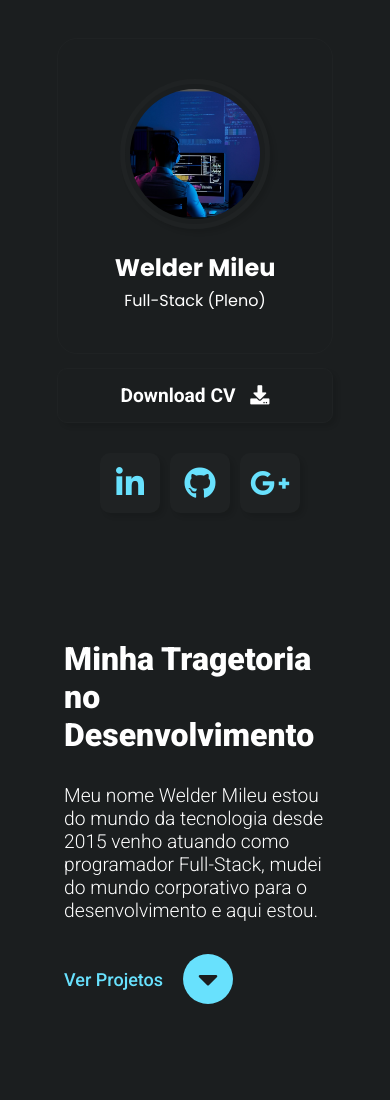
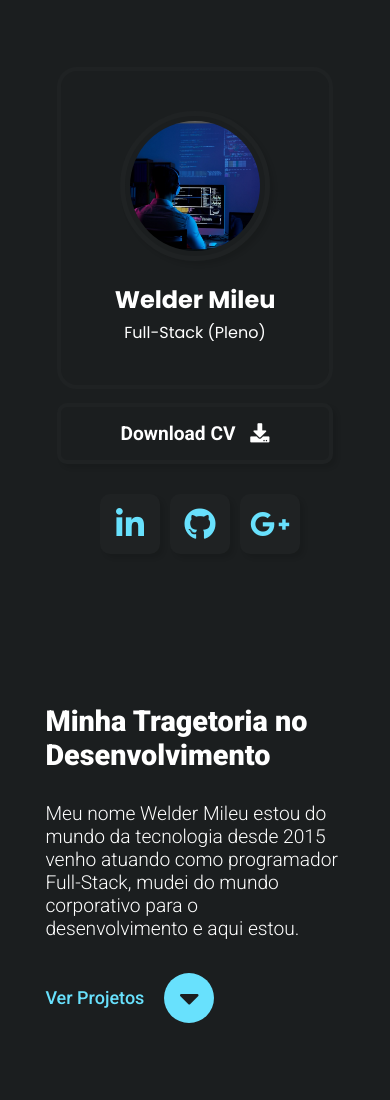
Before and after one commit to WelderMileu/port_2.0, a plain HTML site: page index.html in a window 390 px wide. Shown: the top 1100 px of the page. Drawn offline with Linux system fonts and the light colour scheme.

Commit message:
alterando borda dos elementos

```diff
--- a/style.css
+++ b/style.css
@@ -33,7 +33,7 @@ body {
 	margin: auto 15%;
 	display: flex;
 	flex-direction: row;
-	justify-content: space-between;
+	justify-content: space-around;
 	align-items: flex-start;
 }
 
@@ -46,6 +46,7 @@ body {
 .abaut_description h2 {
 	font-size: 2.5rem;
 	font-weight: 900;
+	margin-top: 50px;
 }
 
 .abaut
@@ -112,7 +113,7 @@ body {
 	width: 276px;
 	height: auto;
 	border-radius: 20px;
-	border: 1px solid var(--color-black-max-clear);
+	border: 4px solid var(--color-black-max-clear);
 
 	padding-top: 40px;
 	padding-bottom: 40px;
@@ -122,7 +123,6 @@ body {
 	justify-content: center;
 	align-items: center;
 	text-align: center;
-
 
 }
 
@@ -174,7 +174,7 @@ body {
 	transition: .3s ease-in-out;
 
 
-	border:1px solid var(--color-black-max-clear);
+	border: 4px solid var(--color-black-max-clear);
 	box-shadow: 4px 4px 4px rgba(0, 0, 0, 0.1);
 }
 
@@ -187,6 +187,7 @@ body {
 .abaut
 .card_abaut button i {
 	padding-left: 10px;
+
 }
 
 /* redes sociais */
@@ -248,7 +249,7 @@ body {
 	width: 157px;
 	height: 167px;
 	border-radius: 20px;
-	border: 1px solid var(--color-black-max-clear);
+	border: 4px solid var(--color-black-max-clear);
 
 	display: flex;
 	justify-content: center;
@@ -270,6 +271,7 @@ body {
 	justify-content: center;
 	align-items: center;
 	border-radius: 100px;
+	margin-top: 14px;
 }
 
 .lenguages
@@ -288,19 +290,21 @@ body {
 
 @media screen and (max-width: 500px) {
 	.abaut {
+		margin: 10%;
 		align-items: center;
 		flex-direction: column;
 	}
 
 	.abaut
 	.abaut_description {
-		margin-top: 100px;
+		margin-top: 150px;
 		width: 100%
 	}
 
 	.abaut
 	.abaut_description h2 {
-		font-size: 2rem;
+		margin-top: 0;
+		font-size: 1.8rem;
 	}
 
 	.abaut
```
